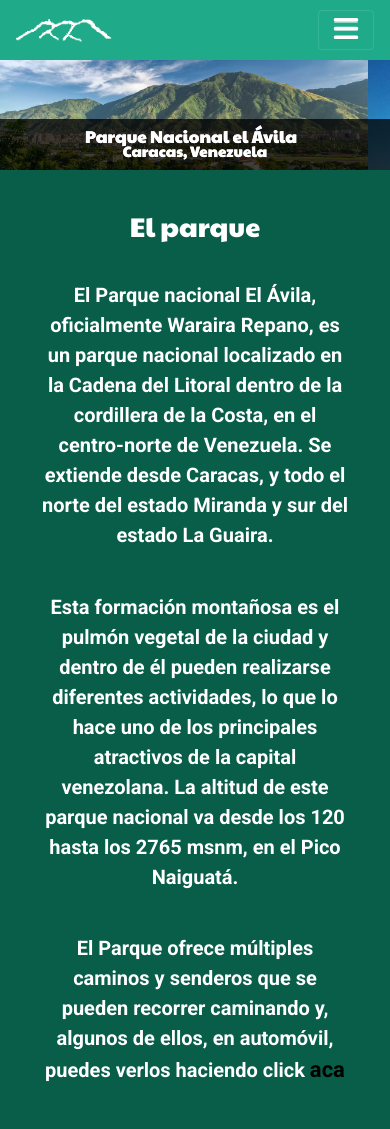
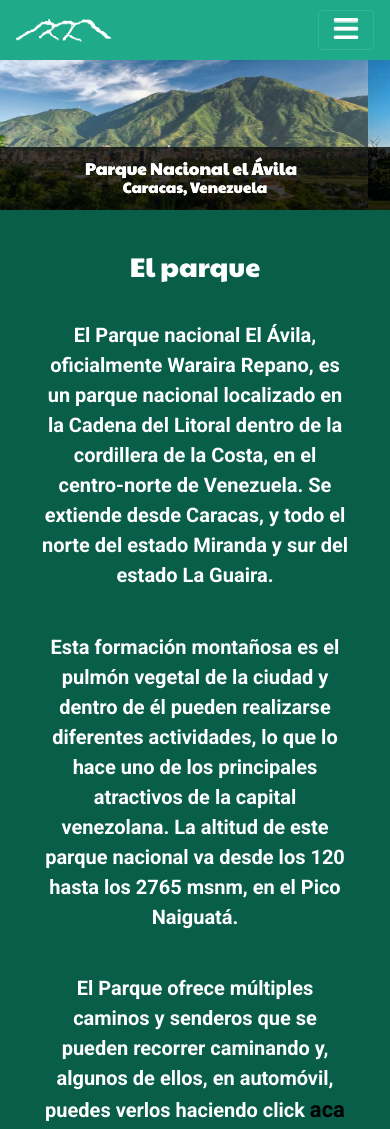
Before and after one commit to patrick101995/desafio, a website: page index.html in a window 390 px wide. Shown: the top 1129 px of the page. Drawn offline with nearby package versions, Linux system fonts and the light colour scheme.

Commit message:
tamaño slider

```diff
--- a/scss/estilos.scss
+++ b/scss/estilos.scss
@@ -425,8 +425,11 @@ body {
 @media only screen and (min-width:320px) and (max-width:600px){
 
     .carousel-item{
-        height: 140px;
+        height: 160px;
         margin-top: 50px;
+            img{
+                height: 100%;
+            }
     }
 
     .header__navegacion{
```
Also changed, not shown: estilos/estilos.css.
